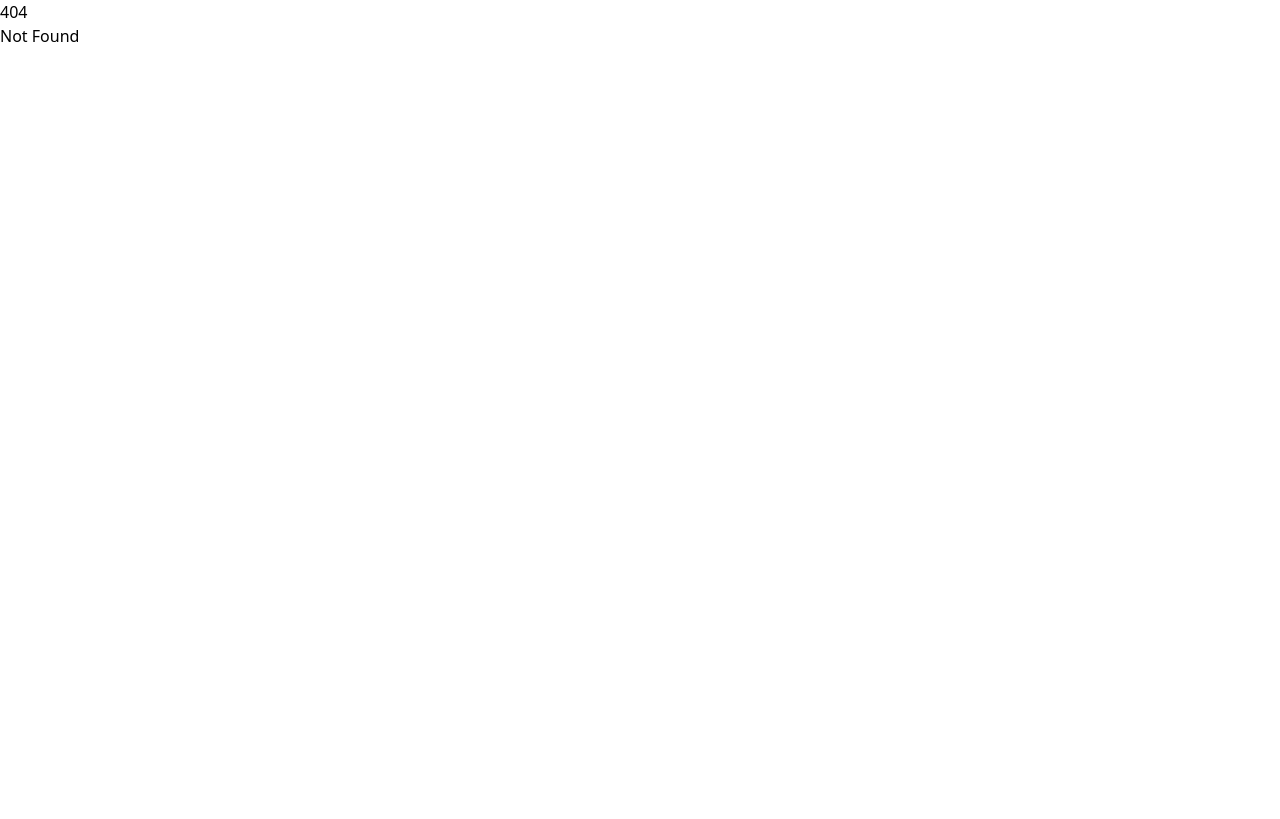
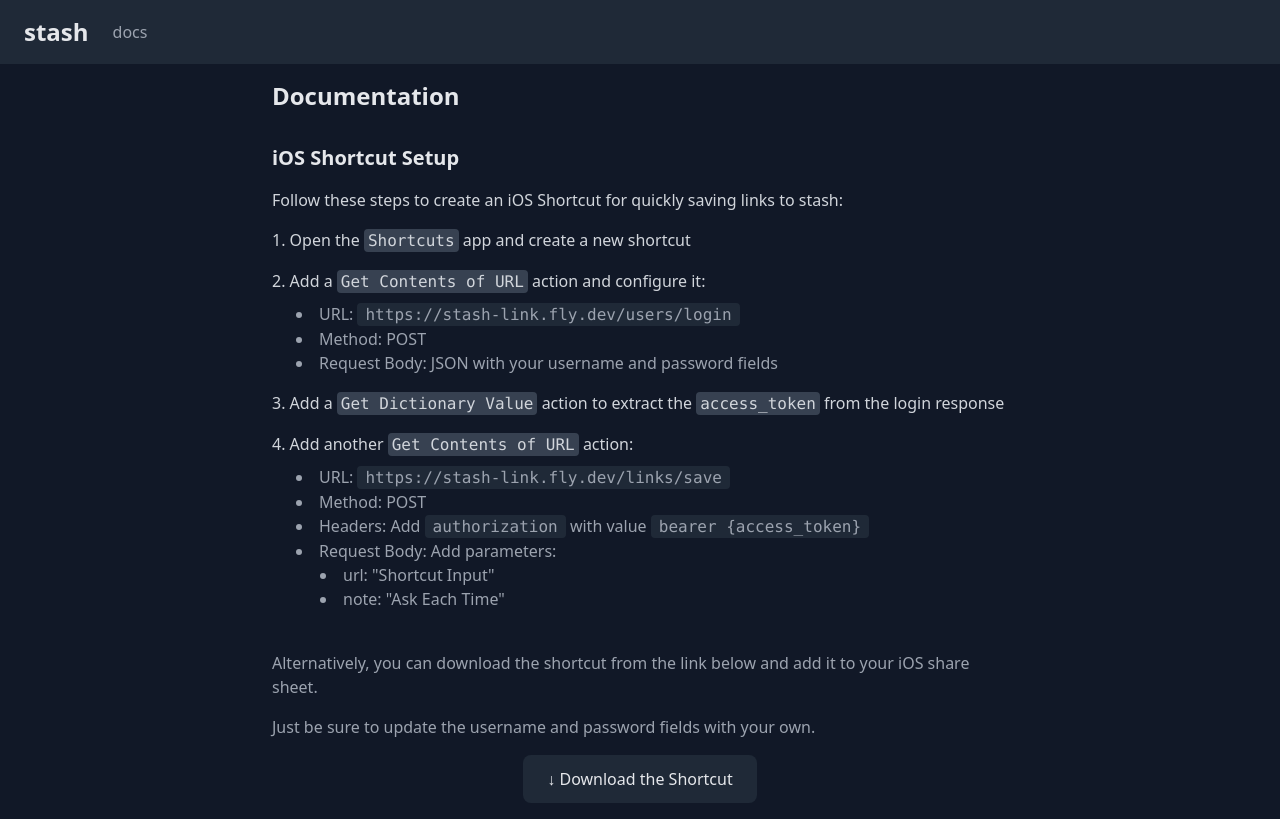
Before and after one commit to nwilson314/stash, a SvelteKit app in the folder frontend/: page /docs in a window 1280 px wide. Before the commit this address had no page. Built offline with nearby package versions, Linux system fonts and the light colour scheme.

Commit message:
provisioning backend to be more performant, adding header component, adding docs

```diff
--- /dev/null
+++ b/frontend/src/lib/Header.svelte
@@ -0,0 +1,17 @@
+<script lang="ts">
+    export let showLogout = false;
+</script>
+
+<header class="bg-gray-800 py-4 px-6 flex justify-between items-center">
+    <div class="flex items-center gap-6">
+        <a href="/stash" class="text-2xl font-bold hover:text-gray-300">stash</a>
+        <a href="/docs" class="text-gray-400 hover:text-white">docs</a>
+    </div>
+    {#if showLogout}
+        <form action="?/logout" method="POST">
+            <button type="submit" class="text-gray-400 hover:text-white">
+                logout
+            </button>
+        </form>
+    {/if}
+</header>
--- a/frontend/src/routes/+page.svelte
+++ b/frontend/src/routes/+page.svelte
@@ -11,7 +11,7 @@
   </script>
 
   <div class="min-h-screen bg-gray-900 text-gray-100 flex flex-col items-center justify-center p-6 gap-4">
-    <h1 class="text-3xl font-bold tracking-wide">stash links</h1>
+    <h1 class="text-3xl font-bold tracking-wide">stash</h1>
     <p class="max-w-md text-center text-gray-400">
       ephemeral capturing. frictionless reading.
       <br />
--- /dev/null
+++ b/frontend/src/routes/docs/+page.svelte
@@ -0,0 +1,56 @@
+<script lang="ts">
+    import Header from '$lib/Header.svelte';
+</script>
+
+<div class="min-h-screen bg-gray-900 text-gray-200">
+    <Header showLogout={false} />
+    <main class="max-w-3xl mx-auto p-4 space-y-8">
+        <h1 class="text-2xl font-bold mb-4">Documentation</h1>
+
+        <section class="space-y-4">
+            <h2 class="text-xl font-semibold">iOS Shortcut Setup</h2>
+            <p class="text-gray-300">Follow these steps to create an iOS Shortcut for quickly saving links to stash:</p>
+
+            <ol class="list-decimal list-inside space-y-4 text-gray-300">
+                <li>Open the <code class="bg-gray-700 px-1 py-0.5 rounded">Shortcuts</code> app and create a new shortcut</li>
+
+                <li class="space-y-2">
+                    Add a <code class="bg-gray-700 px-1 py-0.5 rounded">Get Contents of URL</code> action and configure it:
+                    <ul class="list-disc list-inside ml-6 text-gray-400">
+                        <li>URL: <code class="bg-gray-800 px-2 py-0.5 rounded">https://stash-link.fly.dev/users/login</code></li>
+                        <li>Method: POST</li>
+                        <li>Request Body: JSON with your username and password fields</li>
+                    </ul>
+                </li>
+
+                <li>Add a <code class="bg-gray-700 px-1 py-0.5 rounded">Get Dictionary Value</code> action to extract the <code class="bg-gray-700 px-1 py-0.5 rounded">access_token</code> from the login response</li>
+
+                <li class="space-y-2">
+                    Add another <code class="bg-gray-700 px-1 py-0.5 rounded">Get Contents of URL</code> action:
+                    <ul class="list-disc list-inside ml-6 text-gray-400">
+                        <li>URL: <code class="bg-gray-800 px-2 py-0.5 rounded">https://stash-link.fly.dev/links/save</code></li>
+                        <li>Method: POST</li>
+                        <li>Headers: Add <code class="bg-gray-800 px-2 py-0.5 rounded">authorization</code> with value <code class="bg-gray-800 px-2 py-0.5 rounded">bearer &lbrace;access_token&rbrace;</code></li>
+                        <li>Request Body: Add parameters:
+                            <ul class="list-disc list-inside ml-6">
+                                <li>url: "Shortcut Input"</li>
+                                <li>note: "Ask Each Time"</li>
+                            </ul>
+                        </li>
+                    </ul>
+                </li>
+            </ol>
+
+            <br>
+            <p class="text-gray-400 mt-4">Alternatively, you can download the shortcut from the link below and add it to your iOS share sheet.</p>
+            <p class="text-gray-400">Just be sure to update the username and password fields with your own.</p>
+
+            <div class="mt-8 text-center">
+                <a href="https://www.icloud.com/shortcuts/aa3aa9f290cd463ab4e2016f3d7c3705"
+                   class="inline-block bg-gray-800 hover:bg-gray-700 text-gray-200 px-6 py-3 rounded-lg transition-colors">
+                    ↓ Download the Shortcut
+                </a>
+            </div>
+        </section>
+    </main>
+</div>
--- a/frontend/src/routes/stash/+page.svelte
+++ b/frontend/src/routes/stash/+page.svelte
@@ -2,6 +2,7 @@
     import type { PageProps } from './$types';
     import type { Link } from '$lib/types';
     import { LinkStatusTab } from '$lib/types';
+    import Header from '$lib/Header.svelte';
 
 	let { data }: PageProps = $props();
     let links: Link[] = $state(data.links);
@@ -84,14 +85,7 @@
   </script>
 
 <div class="min-h-screen bg-gray-900 text-gray-200">
-    <header class="bg-gray-800 py-4 px-6 flex justify-between items-center">
-        <h1 class="text-2xl font-bold">stash links</h1>
-        <form action="?/logout" method="POST">
-            <button type="submit" class="text-gray-400 hover:text-white">
-                logout
-            </button>
-        </form>
-    </header>
+    <Header showLogout={true} />
 
     <main class="max-w-2xl mx-auto p-4 space-y-4">
         <!-- add new link form -->
@@ -111,9 +105,9 @@
         />
         <button
             type="submit"
-            class="bg-blue-600 hover:bg-blue-700 text-white rounded px-3 py-1 w-24"
+            class="bg-gray-700 hover:bg-gray-600 text-gray-100 px-3 py-1 rounded w-24 transition-colors font-medium"
         >
-        add
+            add
         </button>
     </form>
       <!-- tabs -->
@@ -134,7 +128,15 @@
         </button>
       </div>
 
-      {#if activeTab === 'unread'}
+      {#if links.length === 0}
+        <div class="text-center py-8">
+          <p class="text-gray-400 mb-4">looks like you're stash-less</p>
+          <a href="/docs" class="inline-block bg-gray-800 hover:bg-gray-700 text-gray-200 px-6 py-3 rounded-lg transition-colors">
+            learn to stash from mobile →
+          </a>
+          <p class="text-sm text-gray-500 italic mt-4">(or start stashing above)</p>
+        </div>
+      {:else if activeTab === 'unread'}
         <!-- unread links -->
         {#each links.filter((l) => !l.read) as link}
           <div class="bg-gray-800 rounded p-4 flex justify-between items-center gap-2">
```
Also changed, not shown: 1 other file (tests, documents, lock files or other folders).
